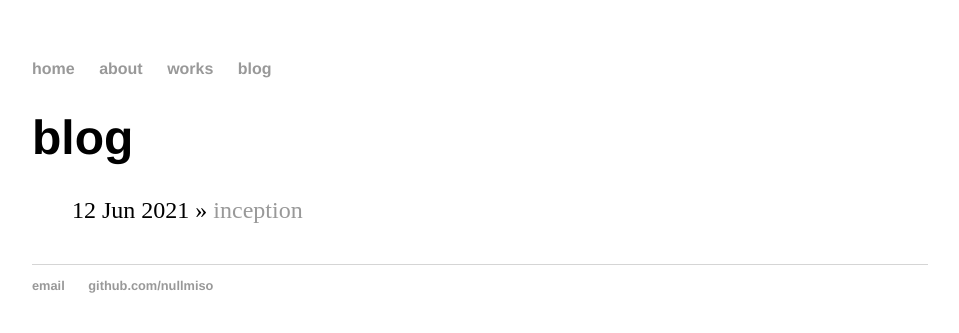
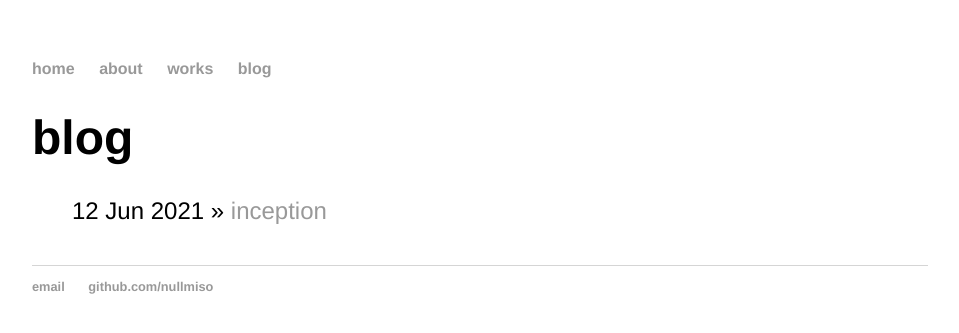
Before and after one commit to nullmiso/nullmiso.github.io, a Jekyll site: the page built from blog/index.html, in a window 1280 px wide. Shown: the top 333 px of the page, without its empty margins (160-1119 px from the left). Built offline with Jekyll 4.4.1, drawn with Linux system fonts in a browser that asks for light colours.

Commit message:
Update main.css

```diff
--- a/css/main.css
+++ b/css/main.css
@@ -1,6 +1,7 @@
 body {
     margin: 60px auto;
     width: 70%;
+    font-family:'Helvetica Neue', 'Sans-Serif';
 }
 nav ul, footer ul {
     font-family:'Helvetica Neue', 'Sans-Serif';
```
